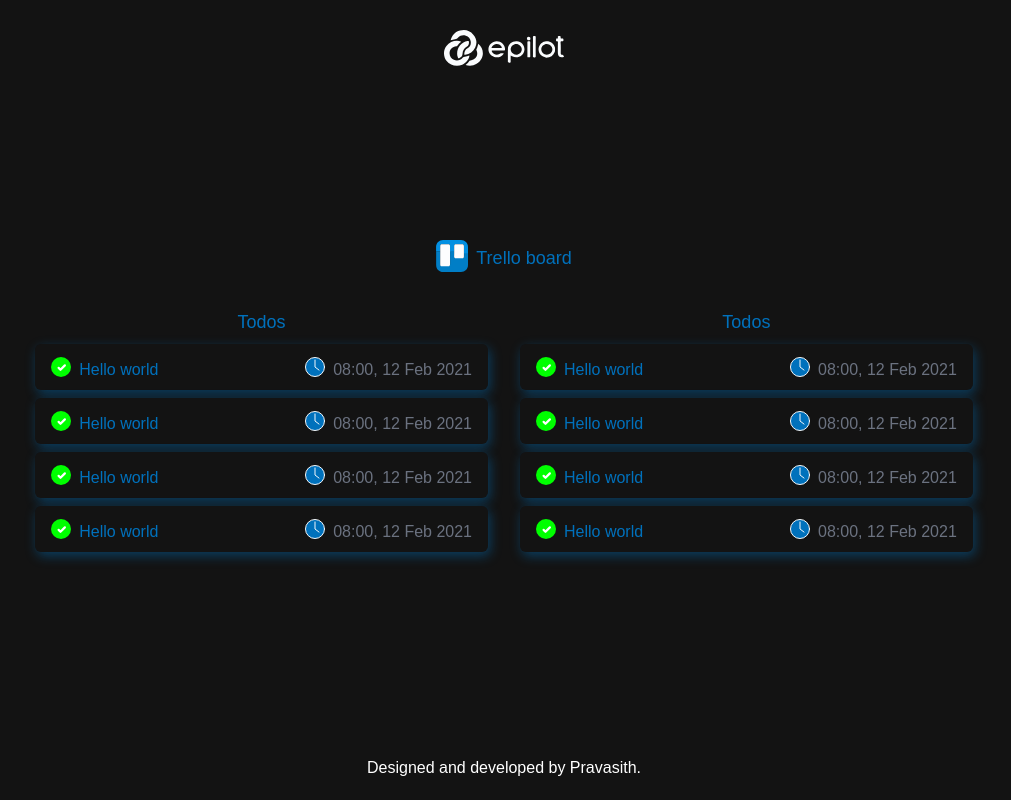
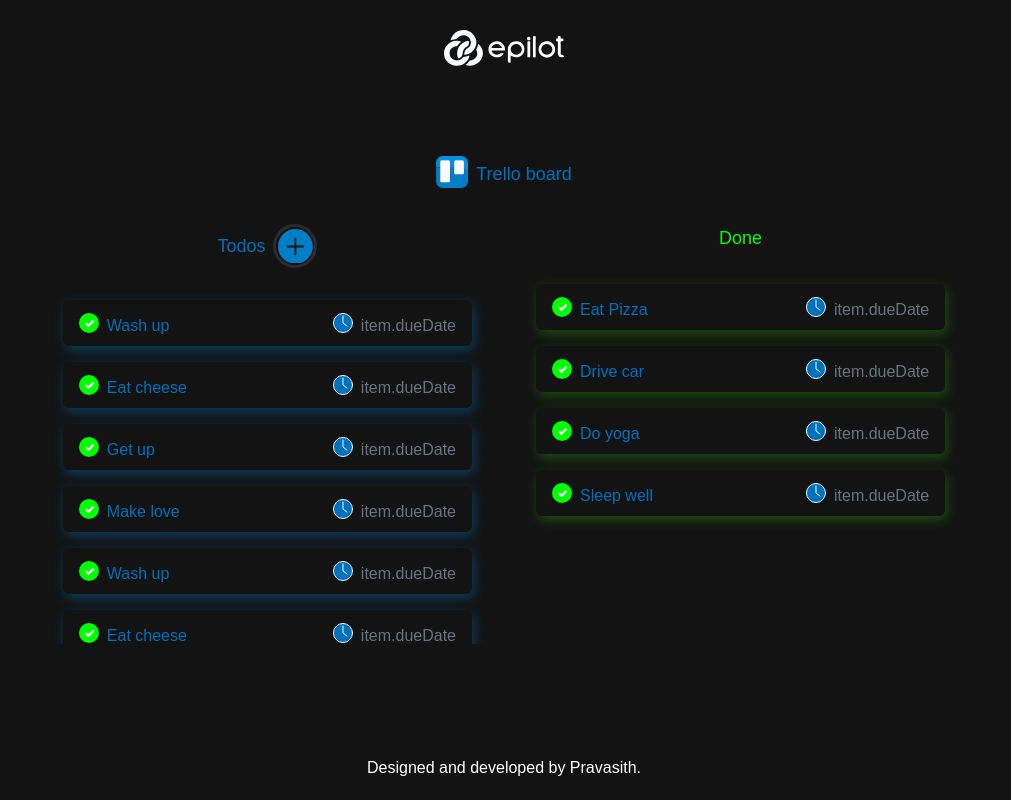
Before and after one commit to Pravasith/trello-list-frontend, a React (Create React App) app: page / in a window 1280 px wide. Shown: the whole page, without its empty margins (136-1147 px from the left). Built offline with nearby package versions, Linux system fonts and the light colour scheme.

Commit message:
Added the add todo button

```diff
--- a/src/App.tsx
+++ b/src/App.tsx
@@ -42,7 +42,72 @@ const data: IProps = {
 		{
 			type: 'TODO',
 			title: 'Make love',
-			id: 'todo-1',
+			id: 'todo-4',
+
+			dueDate: new Date(),
+			description: "You need to make love",
+		},
+		{
+			type: 'TODO',
+			title: 'Wash up',
+			id: 'todo-21',
+
+			dueDate: new Date(),
+			description: "You need to wash clothes",
+		},
+		{
+			type: 'TODO',
+			title: 'Eat cheese',
+			id: 'todo-22',
+
+			dueDate: new Date(),
+			description: "You need to eat cheese",
+		},
+		{
+			type: 'TODO',
+			title: 'Get up',
+			id: 'todo-23',
+
+			dueDate: new Date(),
+			description: "You need to get up",
+		},
+		{
+			type: 'TODO',
+			title: 'Make love',
+			id: 'todo-24',
+
+			dueDate: new Date(),
+			description: "You need to make love",
+		},
+
+		{
+			type: 'TODO',
+			title: 'Wash up',
+			id: 'todo-221',
+
+			dueDate: new Date(),
+			description: "You need to wash clothes",
+		},
+		{
+			type: 'TODO',
+			title: 'Eat cheese',
+			id: 'todo-222',
+
+			dueDate: new Date(),
+			description: "You need to eat cheese",
+		},
+		{
+			type: 'TODO',
+			title: 'Get up',
+			id: 'todo-223',
+
+			dueDate: new Date(),
+			description: "You need to get up",
+		},
+		{
+			type: 'TODO',
+			title: 'Make love',
+			id: 'todo-224',
 
 			dueDate: new Date(),
 			description: "You need to make love",
@@ -77,7 +142,7 @@ const data: IProps = {
 		{
 			type: 'DONE',
 			title: 'Sleep well',
-			id: 'done-1',
+			id: 'done-4',
 
 			dueDate: new Date(),
 			description: "You need to sleep well",
--- a/src/components/trelloBoard/index.tsx
+++ b/src/components/trelloBoard/index.tsx
@@ -2,7 +2,7 @@
 import styles from '../../styles/trello_board.module.scss'
 import utilStyles from '../../styles/libs/utils.module.scss'
 
-import { TickMark, TimeLeft, TrelloLogo } from '../../icons/common'
+import { AddNewTask, TickMark, TimeLeft, TrelloLogo } from '../../icons/common'
 import { Card, IProps } from './interfaces'
 
 
@@ -11,29 +11,34 @@ import { Card, IProps } from './interfaces'
 
 const Cards = ({ cardsList }: { cardsList: Card[] }) => {
 
-    const cards = new Array(4).fill(null)
-
     return (
         <div className="cardiA">
+
             {
-                cards.map((item, i) => {
+                cardsList.map((item, i) => {
                     return (
                         <div
-                            className={`rounded-md px-4 py-2 my-2 ${styles.card} ${utilStyles.flexRow_Centre}`}
-                            key={`cardiA-${i}`}
+                            className={`rounded-md px-4 py-2 m-4 ${styles.card} ${utilStyles.flexRow_Centre} ${
+                                item.type === 'TODO' ? styles.blueColor : styles.greenColor
+                            }`}
+                            key={`cardiA-${item.id}`}
                             >
                             <div className={`w-5 h-5 mr-2 rounded-full bg-${ 'fl-green' }`}>
                                 <TickMark/>
                             </div>
 
-                            <p className={`text-fl-blue text-tiny font-medium mt-1.5 truncate ${styles.listItem}`}>Hello world</p>
+                            <p
+                                className={`text-fl-blue text-tiny font-medium mt-1.5 truncate ${styles.listItem}`}
+                                >
+                                { item.title }
+                            </p>
 
                             <div className={` ${utilStyles.flexRow_Centre}`}>
                                 <div className={`w-5 h-5 mr-2 rounded-full mx-1.5`}>
                                     <TimeLeft intensity={'none'}/>
                                 </div>
 
-                                <p className={`text-tiny text-gray-500 mt-1.5`}>08:00, 12 Feb 2021</p>
+                                <p className={`text-tiny text-gray-500 mt-1.5`}>{ 'item.dueDate' }</p>
                             </div>
                         </div>
                     )
@@ -57,21 +62,36 @@ const TrelloBoard = (props: IProps) => {
                     <h2 className={`text-lg text-fl-blue`}>Trello board</h2>
                 </div>
 
-                <div className={`my-8 ${utilStyles.flexRow_Centre}`}>
+                <div className={`my-8 ${utilStyles.flexRow_N}`}>
                     <div className={`mx-4 ${utilStyles.flexCol_Centre}`}>
-                        <h2 className={`text-lg text-fl-blue font-medium`}>Todos</h2>
 
-                        {
-                            <Cards cardsList={props.todos}/>
-                        }
+                        <div className={`mb-4 ${utilStyles.flexRow_Centre}`}>
+                            <h2 className={`text-lg text-fl-blue font-medium`}>Todos</h2>
+                            <button className={`${utilStyles.roundSVGButton}`}><AddNewTask /></button>
+                        </div>
+
+                        <div className={`${styles.scrollWrap}`}>
+
+                            {/* <div
+                                className={`rounded-md px-4 py-2 m-4 ${styles.card} ${styles.stick} ${styles.blueColor} ${utilStyles.flexRow_Centre}`}
+                                >
+                                <div className={`${styles.addTaskIcon}`}><AddNewTask /></div>
+                            </div> */}
+
+                            {
+                                <Cards cardsList={ props.todos } />
+                            }
+                        </div>
                     </div>
 
                     <div className={`mx-4 ${utilStyles.flexCol_Centre}`}>
-                        <h2 className={`text-lg text-fl-blue font-medium`}>Todos</h2>
+                        <h2 className={`text-lg mb-4 text-fl-green font-medium`}>Done</h2>
 
-                        {
-                            <Cards cardsList={props.done}/>
-                        }
+                        <div className={`${styles.scrollWrap}`}>
+                            {
+                                <Cards cardsList={ props.done } />
+                            }
+                        </div>
                     </div>
                 </div>
 
--- a/src/icons/common.tsx
+++ b/src/icons/common.tsx
@@ -121,3 +121,18 @@ export const TimeLeft = ({ intensity }: {intensity: 'high' | 'low' | 'none'}) =>
 		</svg>
 	)
 }
+
+export const AddNewTask = () => (
+	<svg
+		xmlns="http://www.w3.org/2000/svg"
+		x="0"
+		y="0"
+		enableBackground="new 0 0 50.5 50.5"
+		viewBox="0 0 50.5 50.5"
+	>
+		<path
+			fill="#017EC6"
+			d="M25.2 0C11.3 0 0 11.3 0 25.3c0 13.9 11.3 25.2 25.2 25.3 13.9 0 25.3-11.4 25.3-25.3C50.5 11.3 39.2 0 25.2 0zm12.5 25.9c-.3.6-.8.8-1.4.8h-9.2c-.5 0-.5 0-.5.5v9.2c0 1-.6 1.6-1.5 1.5-.7-.1-1.2-.6-1.2-1.3V32v-4.9c0-.3-.1-.4-.4-.4h-9.4c-.8 0-1.3-.3-1.5-.9-.3-.8.4-1.8 1.3-1.8h9.5c.4 0 .4-.1.4-.4v-9.4c0-1 .8-1.6 1.7-1.4.6.2 1 .7 1 1.5v9.4c0 .3.1.4.4.4h9.5c1.1-.2 1.8.8 1.3 1.8z"
+		></path>
+	</svg>
+)
--- a/src/styles/libs/_vars.scss
+++ b/src/styles/libs/_vars.scss
@@ -1,7 +1,8 @@
 // Primary colors
 $magenta : #FF6C85;
 $highlightColor : #fe8062;
-$highlightShade : #ffbe7d;
+// $highlightShade : #ffbe7d;
+$highlightShade: rgb(0, 140, 233);
 $secondaryHighlight : #00ffff;
 $blue : #29c9d6;
 $blue29 : #29abef;
--- a/src/styles/libs/global.scss
+++ b/src/styles/libs/global.scss
@@ -31,11 +31,13 @@
     width: 2vh;  /* Remove scrollbar space */
 	background: transparent;  /* Optional: just make scrollbar invisible */
 	background: $transparentWhite;
+	border-radius: 10px;
 }
 
 /* Optional: show position indicator in red */
 ::-webkit-scrollbar-thumb {
     background: $darkGray;
+	border-radius: 10px;
 }
 
 html,
--- a/src/styles/libs/utils.module.scss
+++ b/src/styles/libs/utils.module.scss
@@ -198,7 +198,8 @@
 
   padding: 0.1em;
 
-  $iconsHeight: 3.2em;
+
+  $iconsHeight: 2.75em;
 
   max-width: $iconsHeight;
   max-height: $iconsHeight;
@@ -219,10 +220,12 @@
 
   &:hover{
       border-color: $pureWhite;
+        outline: none;
   }
 
   &:focus{
       border-color: $highlightShade;
+        outline: none;
   }
 
   &:disabled{
--- a/src/styles/trello_board.module.scss
+++ b/src/styles/trello_board.module.scss
@@ -4,26 +4,57 @@
 .container{
 
     $trelloBlue: rgba(0, 113, 189, 0.452);
+    $trelloGreen: rgba(51, 255, 0, 0.252);
 
     .listItem{
         width: 220px;
     }
 
     .card{
-        filter: drop-shadow(2px 4px 6px $trelloBlue);
+
         background: $intenseGray;
         cursor: pointer;
         transition: 0.2s;
 
         &:hover{
-            .listItem{
-                @include backlight(2px, 4px, 6px, 6px, #7e0fff, #0fffc1, 3s);
-            }
+            // .listItem{
+            //     @include backlight(2px, 4px, 6px, 6px, #7e0fff, #0fffc1, 3s);
+            // }
 
             h1, p{
                 color: $pureWhite;
             }
         }
+    }
+
+    .blueColor{
+        filter: drop-shadow(2px 4px 6px $trelloBlue);
+        &:hover{
+            // @include backlight(2px, 4px, 6px, 6px, #7e0fff, #0fffc1, 3s);
+            filter: drop-shadow(0px 2px 8px $pureWhite);
+        }
+    }
+
+    .greenColor{
+        filter: drop-shadow(2px 4px 6px $trelloGreen);
+        &:hover{
+            // @include backlight(2px, 4px, 6px, 6px, #88ff00, #0fffc1, 3s);
+            filter: drop-shadow(0px 2px 8px $pureWhite);
+        }
+    }
+
+    .addTaskIcon{
+        width: 25px;
+    }
+
+    .scrollWrap{
+        overflow-y: auto;
+        max-height: 45vh;
+    }
+
+    .stick{
+        position: fixed;
+        z-index: 2;
     }
 }
 
```
